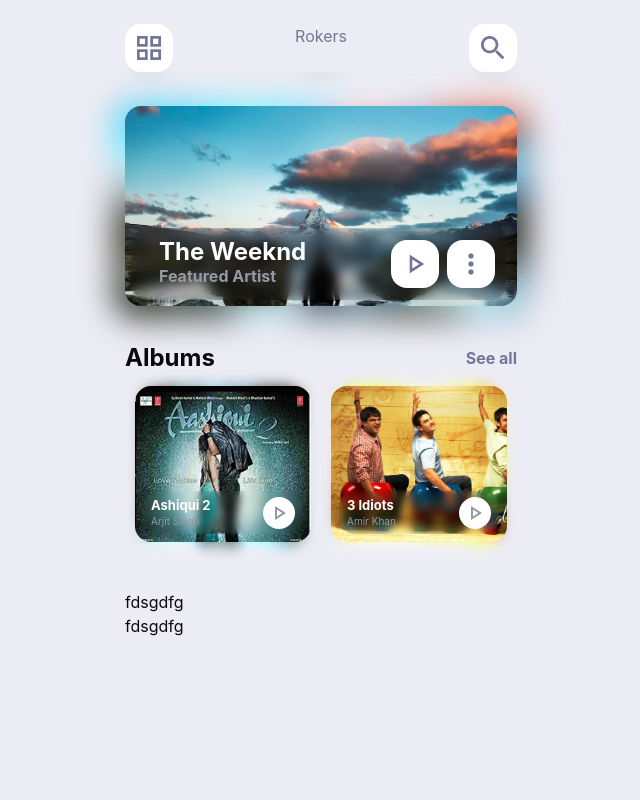
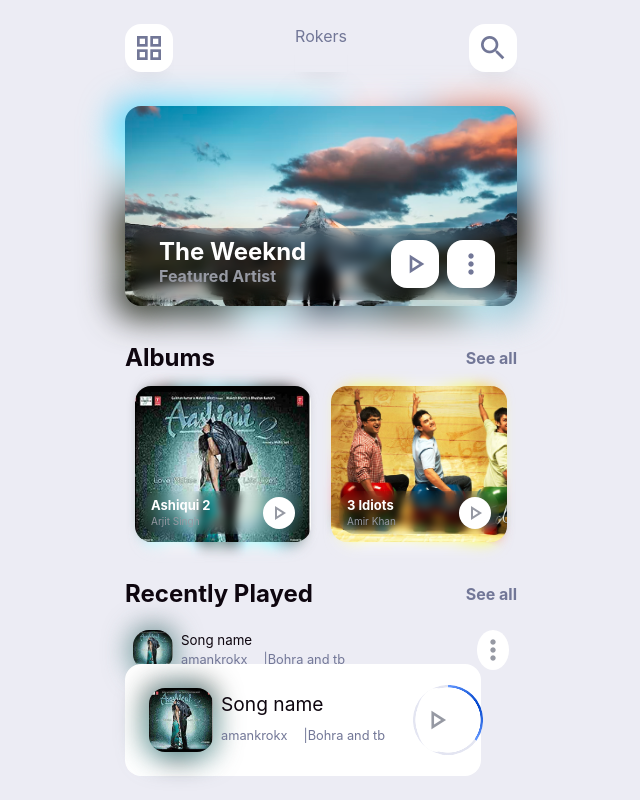
Before and after one commit to amankrokx/rokers, a React (Vite) app: page / in a window 1280 px wide. Shown: the whole page, without its empty margins (319-959 px from the left). Built offline with nearby package versions, Linux system fonts and the light colour scheme.

Commit message:
chudail ke wjhe se poora nahi hua

```diff
--- a/src/App.jsx
+++ b/src/App.jsx
@@ -2,6 +2,8 @@
 import Albums from "./components/Albums"
 import FeaturedArtist from "./components/FeaturedArtist"
 import Navigation from "./components/Navigation"
+import NowPlaying from "./components/NowPlaying"
+import RecentlyPlayed from "./components/RecentlyPlayed"
 // import './App.css'
 
 function App() {
@@ -23,8 +25,9 @@
         <br></br>
         <Albums />
         <br></br>
+        <RecentlyPlayed />
         <br></br>
-        <div>fdsgdfg</div>
+        <NowPlaying />
         <div>fdsgdfg</div>
       </div>
   )
--- a/src/components/Navigation/index.jsx
+++ b/src/components/Navigation/index.jsx
@@ -75,7 +75,12 @@
                         backgroundColor: "var(--container)",
                         borderRadius: 16,
                     }}
-                    onClick={() => setSearch(!search)}
+                    onClick={() => {
+                        setSearch(!search)
+                        setTimeout(() => {
+                            if (!search) searchInput.current.focus()
+                        }, 100)
+                    }}
                 >
                     <span className="material-icons-outlined" style={{ fontSize: 32 }}>
                         search
--- /dev/null
+++ b/src/components/NowPlaying/index.css
@@ -0,0 +1,96 @@
+
+.root div.nowPlaying div.searchResult div.info div.title{
+    width: 100%;
+}
+.root div.nowPlaying div.searchResult div.info div.aa div.artist {
+    margin-right: 16px;
+}
+
+.root div.nowPlaying div.searchResult div.info div.aa {
+    width: 100%;
+    font-size: 0.8rem;
+    color: var(--ic);
+    display: flex;
+}
+
+.root div.nowPlaying div.searchResult div.playButton {
+    height: 100%;
+}
+
+.root div.nowPlaying div.searchResult div.info {
+    line-height: 32px;
+    display: flex;
+    flex-direction: column;
+    flex-wrap: nowrap;
+    justify-content: space-between;
+    align-items: flex-start;
+    font-size: larger;
+    width: 100%;
+    height: 100%;
+    padding: 0 8px;
+}
+
+.root div.nowPlaying div.searchResult {
+    width: 100%;
+    height: 80px;
+    position: relative;
+    border-radius: 16px;
+    display: flex;
+    flex-direction: row;
+    flex-wrap: nowrap;
+    justify-content: space-between;
+    padding: 8px;
+}
+
+.root div.nowPlaying div.searchResult div.coverPhoto img.actual {
+    height: 100%;
+    border-radius: 16px;
+    width: 64px;
+}
+.root div.nowPlaying div.searchResult div img.reflection {
+    position: absolute;
+    left: 0;
+    top: 0;
+    border-radius: 16px;
+    object-fit: cover;
+    z-index: -1;
+    transform: scale(1.15) translate(8px, 8px);
+    filter: blur(12px) saturate(1.3) brightness(1.2) contrast(1.05);
+    height: calc(100% - 16px);
+}
+
+.RadialProgress {
+    --hue: 220;
+    --holesize: 65%;
+    --track-bg: hsl(233, 34%, 92%);
+    --progress: 35%;
+
+    display: grid;
+    align-items: center;
+    justify-items: center;
+    place-items: center;
+    position: relative;
+    font-weight: 700;
+    font-size: max(10vmin, 1.4rem)
+}
+
+.RadialProgress::before {
+        --progress: 35%;
+    --hue: 220;
+    --holesize: 65%;
+    --track-bg: hsl(233, 34%, 92%);
+    content: '';
+    position: absolute;
+    top: 0;
+    bottom: 0;
+    left: 0;
+    right: 0;
+    border-radius: 50%;
+    z-index: -1;
+    background: conic-gradient( hsl(var(--hue) 100% 70%), hsl(var(--hue) 100% 40%), hsl(var(--hue) 100% 70%) var(--progress, 0%), var(--track-bg) var(--progress, 0%) 100% );
+    -webkit-mask-image: radial-gradient( transparent var(--holesize), black calc(var(--holesize) + 0.5px) );
+    mask-image: radial-gradient( transparent var(--holesize), black calc(var(--holesize) + 0.5px) );
+    transform: scale(1.1);
+    height: 64px;
+    width: 64px;
+  }
--- /dev/null
+++ b/src/components/NowPlaying/index.jsx
@@ -0,0 +1,45 @@
+import React from "react";
+import "./index.css"
+import photo from "../../assets/ashiqui.jpg"
+
+export default function NowPlaying() {
+
+    return (
+        <div
+            className="nowPlaying"
+            style={{
+                display: "flex",
+                position: "fixed",
+                flexDirection: "row",
+                padding: "16px",
+                alignContent: "center",
+                height: "112px",
+                borderRadius: 16,
+                bottom: 24,
+                backgroundColor: "var(--container)",
+            }}
+        >
+            <div className="searchResult">
+                <div className="coverPhoto">
+                    <img className="actual" src={photo} alt="AlbumArt" />
+                    <img className="reflection" src={photo} alt="AlbumArt" />
+                </div>
+                <div className="info">
+                    <div className="title">Song name</div>
+                    <div className="aa">
+                        <div className="artist">amankrokx</div>|<div className="album">Bohra and tb</div>
+                    </div>
+                </div>
+                <div className="playArrow playButton RadialProgress" role="progressbar" aria-valuenow="25" aria-valuemin="0" aria-valuemax="100"
+                    style={{
+                        width: 64,
+                        height: 64,
+                    }}>
+                    <span className="material-icons-outlined" style={{ fontSize: 32 }}>
+                        play_arrow
+                    </span>
+                </div>
+            </div>
+        </div>
+    )
+}
--- /dev/null
+++ b/src/components/RecentlyPlayed/index.css
@@ -0,0 +1,60 @@
+
+.root > div.recentlyPlayed > div.recentLists div.searchResult div.info div.title{
+    width: 100%;
+}
+.root > div.recentlyPlayed > div.recentLists div.searchResult div.info div.aa div.artist {
+    margin-right: 16px;
+}
+
+.root > div.recentlyPlayed > div.recentLists div.searchResult div.info div.aa {
+    width: 100%;
+    font-size: 0.8rem;
+    color: var(--ic);
+    display: flex;
+}
+
+.root > div.recentlyPlayed > div.recentLists div.searchResult div.playButton {
+    height: 100%;
+}
+
+.root > div.recentlyPlayed > div.recentLists div.searchResult div.info {
+    line-height: 20px;
+    display: flex;
+    flex-direction: column;
+    flex-wrap: nowrap;
+    justify-content: space-between;
+    align-items: flex-start;
+    font-size: smaller;
+    width: 100%;
+    height: 100%;
+    padding: 0 8px;
+}
+
+.root > div.recentlyPlayed > div.recentLists div.searchResult {
+    width: 100%;
+    height: 56px;
+    position: relative;
+    border-radius: 16px;
+    display: flex;
+    flex-direction: row;
+    flex-wrap: nowrap;
+    justify-content: space-between;
+    padding: 8px;
+}
+
+.root > div.recentlyPlayed > div.recentLists div.searchResult div.coverPhoto img.actual {
+    height: 100%;
+    border-radius: 16px;
+    width: 40px;
+}
+.root > div.recentlyPlayed > div.recentLists div.searchResult div img.reflection {
+    position: absolute;
+    left: 0;
+    top: 0;
+    border-radius: 16px;
+    object-fit: cover;
+    z-index: -1;
+    transform: scale(1.15) translate(8px, 8px);
+    filter: blur(12px) saturate(1.3) brightness(1.2) contrast(1.05);
+    height: calc(100% - 16px);
+}
--- /dev/null
+++ b/src/components/RecentlyPlayed/index.jsx
@@ -0,0 +1,70 @@
+import React from "react";
+import "./index.css"
+import photo from "../../assets/ashiqui.jpg"
+
+export default function RecentlyPlayed() {
+    return (
+        <div
+            className="recentlyPlayed"
+            style={{
+                display: "flex",
+                flexDirection: "column",
+                justifyContent: "space-between",
+                alignItems: "center",
+                width: "100%",
+                margin: "16px 0 0 0",
+            }}
+        >
+            <div
+                style={{
+                    display: "flex",
+                    flexDirection: "row",
+                    justifyContent: "space-between",
+                    alignItems: "center",
+                    width: "100%",
+                }}
+            >
+                <span
+                    style={{
+                        fontSize: 24,
+                        fontWeight: "bold",
+                        color: "var(--pt)",
+                    }}
+                >
+                    Recently Played
+                </span>
+                <span className="seeAll">See all</span>
+            </div>
+            <div
+                className="recentLists"
+                style={{
+                    display: "flex",
+                    flexDirection: "column",
+                    justifyContent: "space-around",
+                    alignItems: "center",
+                    width: "100%",
+                    flexWrap: "wrap",
+                    paddingTop: 16,
+                }}
+            >
+                <div className="searchResult">
+                    <div className="coverPhoto">
+                        <img className="actual" src={photo} alt="AlbumArt" />
+                        <img className="reflection" src={photo} alt="AlbumArt" />
+                    </div>
+                    <div className="info">
+                        <div className="title">Song name</div>
+                        <div className="aa">
+                            <div className="artist">amankrokx</div>|<div className="album">Bohra and tb</div>
+                        </div>
+                    </div>
+                    <div className="playArrow playButton">
+                        <span className="material-icons-outlined" style={{ fontSize: 32 }}>
+                            more_vert
+                        </span>
+                    </div>
+                </div>
+            </div>
+        </div>
+    )
+}
--- a/token.json
+++ b/token.json
@@ -1 +1 @@
-{"access_token":"BQDu4beVqrS2KTkMpaZt8bWhsDlqHcdgCkSgA4Bg4fJFPcpnm4drs3m8Dwx_m72ziZsuRlq1HR0AfG4jfQBsPOUIfI0MpRW-k9JVVn5AZ1kW8YL2nRc","token_type":"Bearer","expires_in":3600,"expires_at":1670958088464}
+{"access_token":"BQDDSO3Tqd1RmKZN2SWAEVLYvrmhsRWbUMW4J1Upy5FTEmhhdNyCqLxJWMQRMKBDnJFZrkrAHVtz9meHQj9hcWMQl_gW0AcIrSVr3L4d-PP-6zfkMyo","token_type":"Bearer","expires_in":3600,"expires_at":1671038758166}
```
